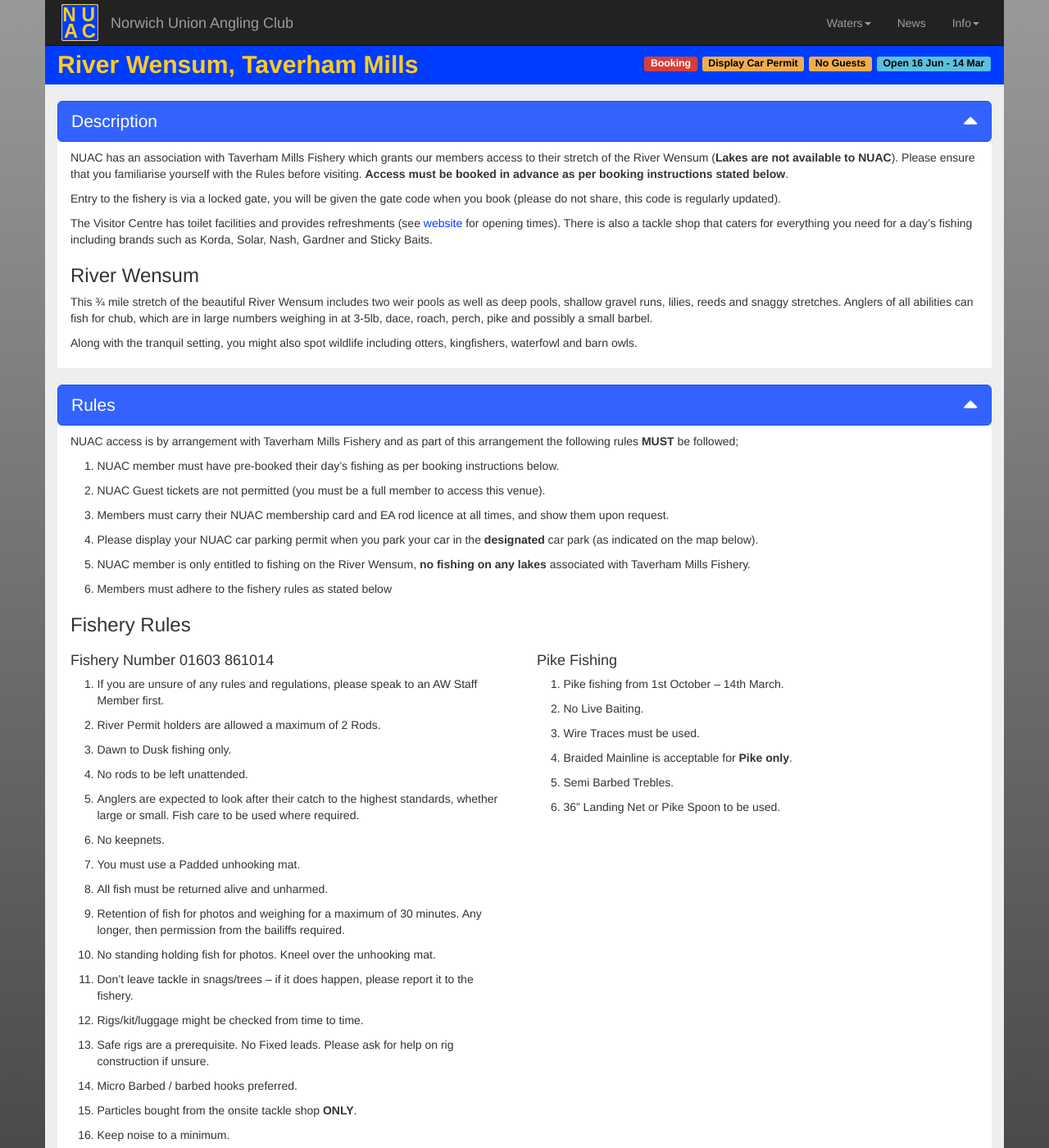
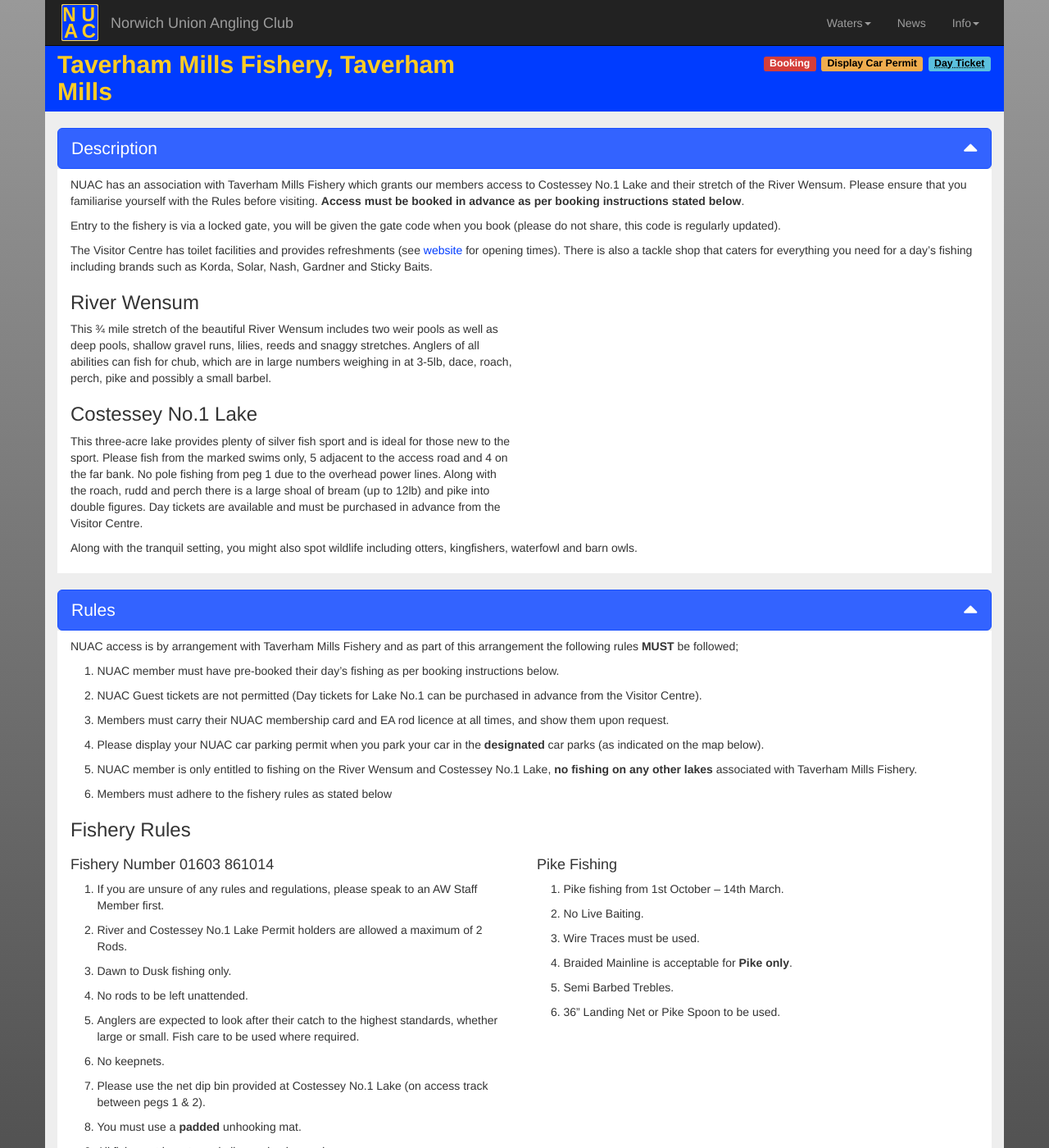
Before and after one commit to nuac-admin/nuac-release-four, a Jekyll site: the page built from _waters/taverham.md, in a window 1280 px wide and 1400 px high. Shown: the whole window at 82% size. Built offline with Jekyll 4.4.1, drawn with Linux system fonts in a browser that asks for light colours; nearby versions of some CDN libraries; some of the changed text lies outside the part shown.

Commit message:
TMF lake access

```diff
--- a/_data/water-labels.yml
+++ b/_data/water-labels.yml
@@ -158,7 +158,7 @@
       desc: Open 16 Jun - 14 Mar
       tt-desc:
   - name: Taverham Mills
-    heading: River Wensum, Taverham Mills
+    heading: Taverham Mills Fishery, Taverham Mills
     filename: taverham
     status: open
     open-img: taverham-tile.jpg
@@ -170,9 +170,6 @@
     - type: warning
       desc: Display Car Permit
       tt-desc:
-    - type: warning
-      desc: No Guests
-      tt-desc:
     - type: info
-      desc: Open 16 Jun - 14 Mar
-      tt-desc:
+      desc: Day Ticket
+      tt-desc: Costessey No.1 Lake only
--- a/_includes/booking-instructions.html
+++ b/_includes/booking-instructions.html
@@ -42,7 +42,11 @@
         <p>Please provide at least <strong>24 hours notice (from the start of your booking)</strong>, we cannot guarantee your booking will be processed otherwise</p>
         <p>A booking is not completed UNTIL you receive a confirmation email</p>
         {% if page.nbr-of-tickets != nil %}
+            {% if page.file-txt == "taverham" %}
+            <p><i>Please note that there are {{ page.nbr-of-tickets }} tickets available per day; 2 on the Lake and 2 on the River.</i></p>
+            {% else %}
             <p><i>Please note that there are only {{ page.nbr-of-tickets }} tickets available per day.</i></p>
+            {% endif %}
         {% endif %}
         {% if page.max-bookings != nil %}
             <p><b>Bookings on this venue are limited to a maximum of {{ page.max-bookings }} per member.</b></p>
--- a/_layouts/water.html
+++ b/_layouts/water.html
@@ -15,6 +15,20 @@
 
           {% if page.desc-paras != nil %}
           {% for para in page.desc-paras %}
+          {% if para.desc-col != nil %}
+          <!-- Add row once on first col -->
+          <div class="row">
+            <div class="col-xs-12 {{para.desc-col}}">
+                {% if para.desc-hdr != nil %}
+                <h3>{{para.desc-hdr | markdownify}}</h3>
+                {% endif %}
+                {% if para.desc-para != nil %}
+                  {{para.desc-para | markdownify}}
+                {% endif %}
+            </div> <!-- END OF col  -->
+          <!-- Close row once on first col -->
+          </div> <!-- END OF row  -->
+          {% else %}
           <div class="row">
             <div class="col-xs-12">
                 {% if para.desc-hdr != nil %}
@@ -25,6 +39,7 @@
                 {% endif %}
             </div> <!-- END OF col  -->
           </div> <!-- END OF row  -->
+          {% endif %}
           {% endfor %}
           {% endif %}
         </div> <!-- END OF collapse  -->
--- a/_waters/taverham.md
+++ b/_waters/taverham.md
@@ -1,32 +1,35 @@
 ---
 layout: water
 title: Taverham Mills Fishery | NUAC
-keywords: NUAC, Norwich Union Angling Club, fishing club, waters, river wensum, taverham mills fishery, taverham, norfolk
+keywords: NUAC, Norwich Union Angling Club, fishing club, waters, river wensum, costessey no.1 lake, taverham mills fishery, taverham, norfolk
 menu: Taverham Mills
-hdr: River Wensum, Taverham Mills
+hdr: Taverham Mills Fishery
 menu-order: 9
 file-txt: taverham
 location: Taverham
 category: waters
-fb-url: https://en-gb.facebook.com/The-Bridge-Inn-Fishery-164399460336159/
-ws-url: https://www.ibookfishing.com/booking/bridge-inn-fisheries
-venue-list: TM River
-nbr-of-tickets: 2
+fb-url:
+ws-url:
+venue-list: TMF River, TMF No.1 Lake
+nbr-of-tickets: 4
 gmap-id: 18BouUmDPjL2nPWc6FeEBmm-PLBRiYQ-g
 sat-nav: NR8 6TA
 desc-paras:
   - desc-col:
     desc-hdr:
-    desc-para: NUAC has an association with Taverham Mills Fishery which grants our members access to their stretch of the River Wensum (**Lakes are not available to NUAC**). Please ensure that you familiarise yourself with the Rules before visiting. **Access must be booked in advance as per booking instructions stated below**.
+    desc-para: NUAC has an association with Taverham Mills Fishery which grants our members access to Costessey No.1 Lake and their stretch of the River Wensum. Please ensure that you familiarise yourself with the Rules before visiting. **Access must be booked in advance as per booking instructions stated below**.
   - desc-col:
     desc-hdr:
     desc-para: Entry to the fishery is via a locked gate, you will be given the gate code when you book (please do not share, this code is regularly updated).
   - desc-col:
     desc-hdr:
     desc-para: The Visitor Centre has toilet facilities and provides refreshments (see [website](https://anglianwaterparks.co.uk/taverham-mill) for opening times).  There is also a tackle shop that caters for everything you need for a day's fishing including brands such as Korda, Solar, Nash, Gardner and Sticky Baits.
-  - desc-col:
+  - desc-col: col-md-6
     desc-hdr: River Wensum
     desc-para: This ¾ mile stretch of the beautiful River Wensum includes two weir pools as well as deep pools, shallow gravel runs, lilies, reeds and snaggy stretches. Anglers of all abilities can fish for chub, which are in large numbers weighing in at 3-5lb, dace, roach, perch, pike and possibly a small barbel.
+  - desc-col: col-md-6
+    desc-hdr: Costessey No.1 Lake
+    desc-para: This three-acre lake provides plenty of silver fish sport and is ideal for those new to the sport. Please fish from the marked swims only, 5 adjacent to the access road and 4 on the far bank. No pole fishing from peg 1 due to the overhead power lines. Along with the roach, rudd and perch there is a large shoal of bream (up to 12lb) and pike into double figures. Day tickets are available and must be purchased in advance from the Visitor Centre.
   - desc-col:
     desc-hdr:
     desc-para: Along with the tranquil setting, you might also spot wildlife including otters, kingfishers, waterfowl and barn owls.
@@ -35,22 +38,23 @@
     rule-hdr-para: NUAC access is by arrangement with Taverham Mills Fishery and as part of this arrangement the following rules **MUST** be followed;
 rules:
   - rule-desc: NUAC member must have pre-booked their day's fishing as per booking instructions below.
-  - rule-desc: NUAC Guest tickets are not permitted (you must be a full member to access this venue).
+  - rule-desc: NUAC Guest tickets are not permitted (Day tickets for Lake No.1 can be purchased in advance from the Visitor Centre).
   - rule-desc: Members must carry their NUAC membership card and EA rod licence at all times, and show them upon request.
-  - rule-desc: Please display your NUAC car parking permit when you park your car in the **designated** car park (as indicated on the map below).
-  - rule-desc: NUAC member is only entitled to fishing on the River Wensum, **no fishing on any lakes** associated with Taverham Mills Fishery.
+  - rule-desc: Please display your NUAC car parking permit when you park your car in the **designated** car parks (as indicated on the map below).
+  - rule-desc: NUAC member is only entitled to fishing on the River Wensum and Costessey No.1 Lake, **no fishing on any other lakes** associated with Taverham Mills Fishery.
   - rule-desc: Members must adhere to the fishery rules as stated below
 fishery-rules:
   - fr-hdr-col: col-md-6
     fr-hdr-para: Fishery Number 01603 861014
     fr-rules:
       - fr-desc: If you are unsure of any rules and regulations, please speak to an AW Staff Member first.
-      - fr-desc: River Permit holders are allowed a maximum of 2 Rods.
+      - fr-desc: River and Costessey No.1 Lake Permit holders are allowed a maximum of 2 Rods.
       - fr-desc: Dawn to Dusk fishing only.
       - fr-desc: No rods to be left unattended.
       - fr-desc: Anglers are expected to look after their catch to the highest standards, whether large or small. Fish care to be used where required.
       - fr-desc: No keepnets.
-      - fr-desc: You must use a Padded unhooking mat.
+      - fr-desc: Please use the net dip bin provided at Costessey No.1 Lake (on access track between pegs 1 & 2).
+      - fr-desc: You must use a **padded** unhooking mat.
       - fr-desc: All fish must be returned alive and unharmed.
       - fr-desc: Retention of fish for photos and weighing for a maximum of 30 minutes. Any longer, then permission from the bailiffs required.
       - fr-desc: No standing holding fish for photos. Kneel over the unhooking mat.
```
